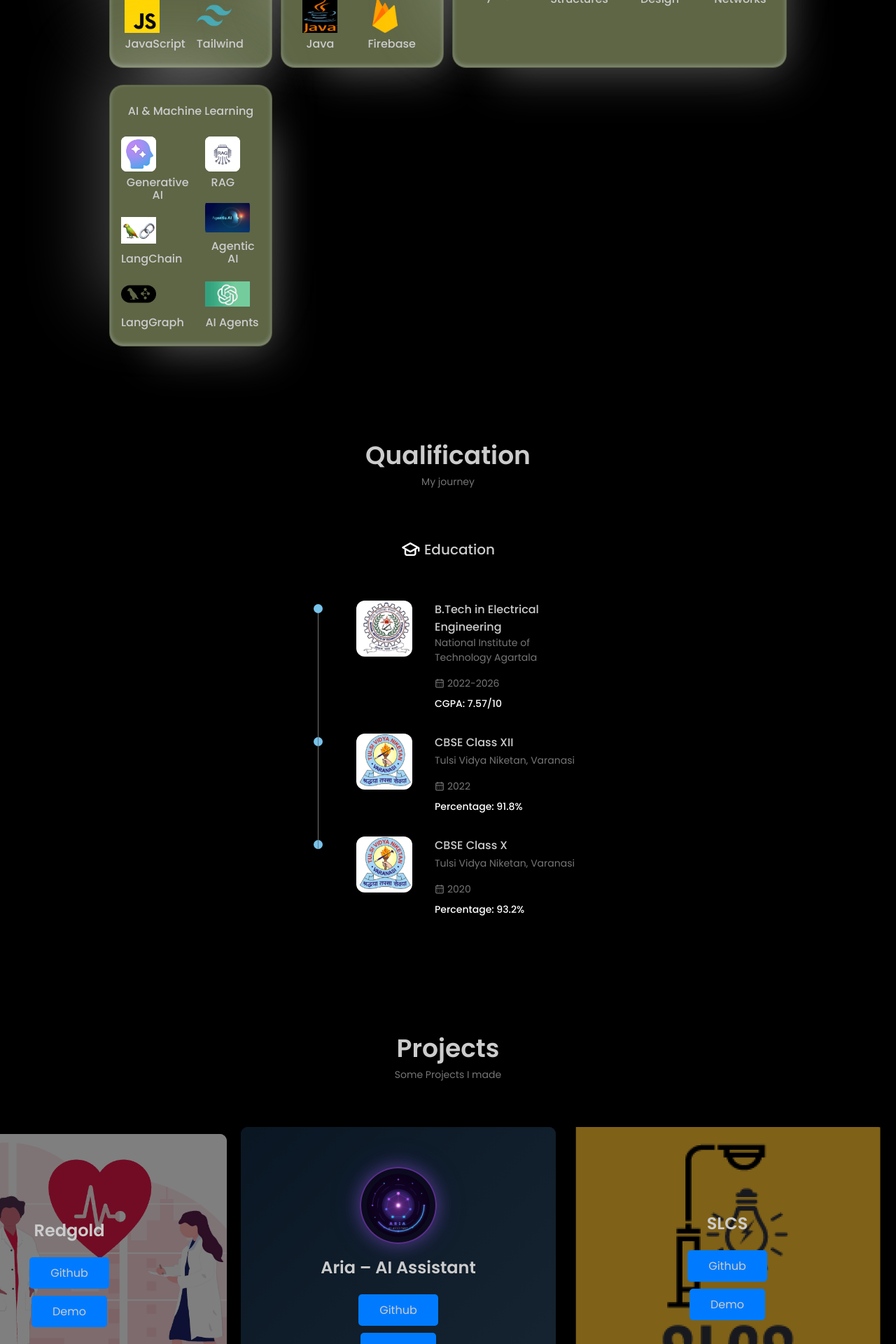
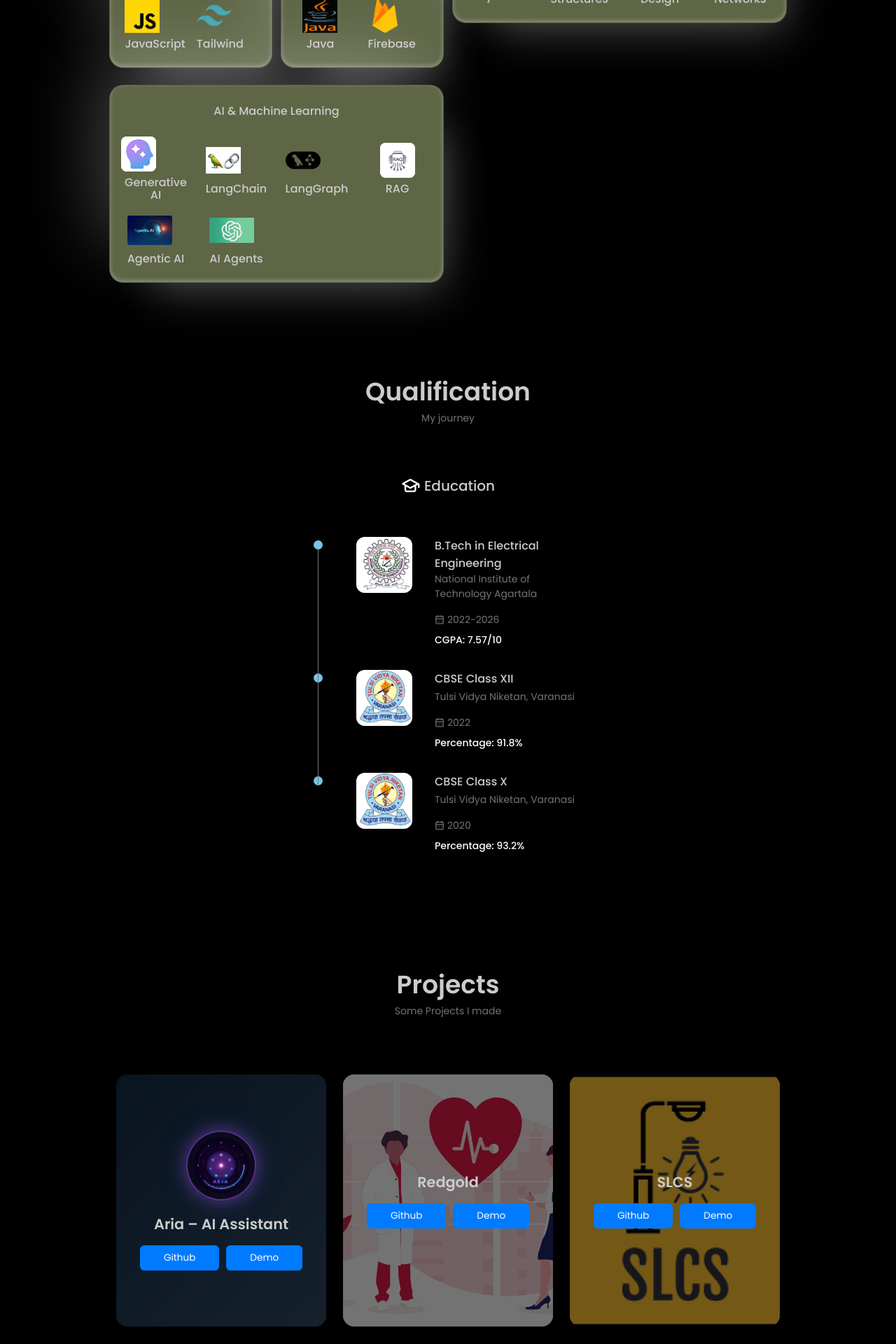
Before and after one commit to dipcoderr/Portfolio, a React (Vite) app: page / in a window 1280 px wide. Shown: the part 2520-4440 px from the top of the page at 70% size. Built offline with nearby package versions, Linux system fonts and the light colour scheme.

Commit message:
Fix projects card layout and balance skills grid

```diff
--- a/src/component/Projects/projects.css
+++ b/src/component/Projects/projects.css
@@ -1,15 +1,11 @@
 .tilt-cards-container {
     display: flex;
-    flex-wrap: nowrap;
+    flex-wrap: wrap;
     justify-content: center;
-    align-items: center;
-    gap: 20px;
-    overflow-x: auto;
-    overflow-y: hidden;
-    scroll-snap-type: x mandatory;
-    padding: 0 1rem;
+    align-items: stretch;
+    gap: 24px;
+    padding: 1rem 2rem;
     position: relative;
-    scroll-behavior: smooth;
 }
 
 .tilt-cards-container::-webkit-scrollbar {
@@ -18,13 +14,11 @@
 
 .tilt-card {
     flex: 0 0 auto;
-    width: 450px;
-    height: 400px;
-    /* border: 2px solid #ccc; */
+    width: 300px;
+    height: 360px;
     cursor: pointer;
-    border-radius: 10px;
+    border-radius: 16px;
     overflow: hidden;
-    margin-bottom: 20px;
     scroll-snap-align: center;
 }
 
@@ -35,39 +29,48 @@
     justify-content: center;
     height: 100%;
     text-align: center;
-    padding: 1rem;
-    background: rgba(0, 0, 0, 0.5);
+    padding: 1.5rem;
+    background: rgba(0, 0, 0, 0.55);
     color: #fff;
+    gap: 0.5rem;
 }
 
 .tilt-card-content h2 {
-    font-size: 1.5rem;
-    margin-bottom: 1rem;
+    font-size: 1.3rem;
+    margin-bottom: 0.5rem;
+    line-height: 1.3;
 }
 
 .project-summary {
-    max-width: 380px;
-    margin-bottom: 1rem;
+    max-width: 280px;
+    margin-bottom: 0.75rem;
     color: #fff;
     font-size: var(--small-font-size);
 }
 
 .button-container {
     display: flex;
-    flex-direction: column;
+    flex-direction: row;
     align-items: center;
+    justify-content: center;
+    gap: 10px;
+    flex-wrap: wrap;
 }
 
 .custom-button {
-    max-width: 122px;
-    margin: 5px;
-    padding: 10px 20px;
+    margin: 0;
+    padding: 8px 18px;
     background: #007bff;
     color: #fff;
     border: none;
-    border-radius: 5px;
+    border-radius: 6px;
     cursor: pointer;
     transition: background-color 0.3s;
+    font-size: 0.85rem;
+}
+
+.custom-button:hover {
+    background: #0056b3;
 }
 
 .custom-button a {
@@ -76,10 +79,11 @@
 }
 
 .tilt-cards-container a {
-    padding: 10px;
-    color: #ccc;
+    padding: 8px 16px;
+    color: #fff;
     text-decoration: none;
     background-color: #007bff;
+    border-radius: 6px;
 }
 
 .tilt-cards-container a i {
@@ -89,36 +93,48 @@
     font-size: 22px;
 }
 
-@media screen and (max-width:992px) {
-    .tilt-card {
-        width: 250px;
-        height: 350px;
-    }
-}
-
 /* Centered card for odd-count grids */
 .tilt-card--centered {
-    order: -1;
-    margin: 0 auto;
+    order: unset;
+    margin: 0;
 }
 
 /* Logo badge inside card */
 .tilt-card-logo-wrap {
-    width: 110px;
-    height: 110px;
+    width: 100px;
+    height: 100px;
     border-radius: 50%;
     background: rgba(10, 1, 24, 0.6);
     border: 2px solid rgba(168, 85, 247, 0.5);
     display: flex;
     align-items: center;
     justify-content: center;
-    margin-bottom: 1rem;
+    margin-bottom: 0.75rem;
     box-shadow: 0 0 24px rgba(168, 85, 247, 0.4), 0 0 48px rgba(99, 102, 241, 0.2);
     backdrop-filter: blur(4px);
 }
 
 .tilt-card-logo {
-    width: 90px;
-    height: 90px;
+    width: 80px;
+    height: 80px;
     object-fit: contain;
 }
+
+@media screen and (max-width: 992px) {
+    .tilt-card {
+        width: 260px;
+        height: 320px;
+    }
+}
+
+@media screen and (max-width: 600px) {
+    .tilt-cards-container {
+        gap: 16px;
+        padding: 1rem;
+    }
+
+    .tilt-card {
+        width: 85vw;
+        height: 300px;
+    }
+}
--- a/src/component/Skills/AISkills.jsx
+++ b/src/component/Skills/AISkills.jsx
@@ -14,7 +14,7 @@ const AISkills = () => {
     };
 
     return (
-        <Tilt className="skills-content" options={tiltOptions}>
+        <Tilt className="skills-content ai-skills" options={tiltOptions}>
             <h3 className="skills-title">AI & Machine Learning</h3>
 
             <div className="skills-box">
--- a/src/component/Skills/skills.css
+++ b/src/component/Skills/skills.css
@@ -2,6 +2,7 @@
     grid-template-columns: repeat(4, minmax(0, 1fr));
     column-gap: 1rem;
     justify-content: center;
+    align-items: start;
 }
 
 .skills-content {
@@ -16,17 +17,24 @@
     grid-column: span 2;
 }
 
-.languages-skills .skills-box {
+.ai-skills {
+    grid-column: span 2;
+}
+
+.languages-skills .skills-box,
+.ai-skills .skills-box {
     display: grid;
     grid-template-columns: repeat(4, minmax(0, 1fr));
     gap: 1rem;
 }
 
-.languages-skills .skills-group {
+.languages-skills .skills-group,
+.ai-skills .skills-group {
     display: contents;
 }
 
-.languages-skills .skills-data {
+.languages-skills .skills-data,
+.ai-skills .skills-data {
     justify-content: center;
 }
 
@@ -182,16 +190,19 @@
         row-gap: 2rem;
     }
 
-    .languages-skills {
+    .languages-skills,
+    .ai-skills {
         grid-column: auto;
     }
 
-    .languages-skills .skills-box {
+    .languages-skills .skills-box,
+    .ai-skills .skills-box {
         display: flex;
         gap: 1rem;
     }
 
-    .languages-skills .skills-group {
+    .languages-skills .skills-group,
+    .ai-skills .skills-group {
         display: grid;
     }
 }
```
